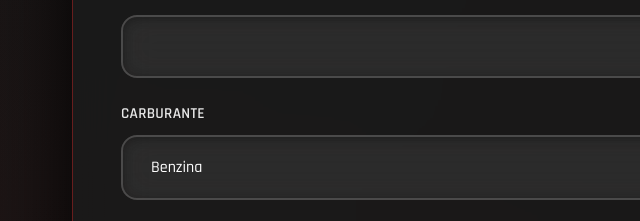
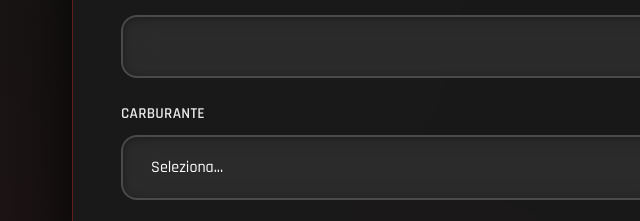
Before and after one commit to bolognacarmine-cell/dpcars-production, a website: page public/admin.html in a window 1280 px wide. Shown: the part 1400-1621 px from the top of the page, 0-640 px from the left. Drawn offline with Linux system fonts and the light colour scheme; no server answers.

Commit message:
Add complete carburante options

```diff
--- a/public/admin.html
+++ b/public/admin.html
@@ -371,12 +371,21 @@
   <label>Chilometri <input name="chilometri" type="number"></label>
   <label>Carburante
     <select name="carburante">
-      <option value="benzina">Benzina</option>
-      <option value="diesel">Diesel</option>
-      <option value="gpl">GPL</option>
-      <option value="elettrico">Elettrico</option>
-      <option value="ibrido">Ibrido</option>
-    </select>
+    <option value="">Seleziona...</option>
+    <option value="benzina">Benzina</option>
+    <option value="diesel">Diesel</option>
+    <option value="gpl">GPL</option>
+    <option value="metano">Metano</option>
+    <option value="elettrico">Elettrico</option>
+    <option value="ibrido benzina">Ibrido Benzina</option>
+    <option value="ibrido diesel">Ibrido Diesel</option>
+    <option value="plug-in benzina">Plug-in Benzina</option>
+    <option value="plug-in diesel">Plug-in Diesel</option>
+    <option value="benzina/gpl">Benzina/GPL</option>
+    <option value="benzina/metano">Benzina/Metano</option>
+    <option value="mild hybrid benzina">Mild Hybrid Benzina</option>
+    <option value="idrogeno">Idrogeno</option>
+  </select>
   </label>
   <label>Cambio
     <select name="cambio">
```
